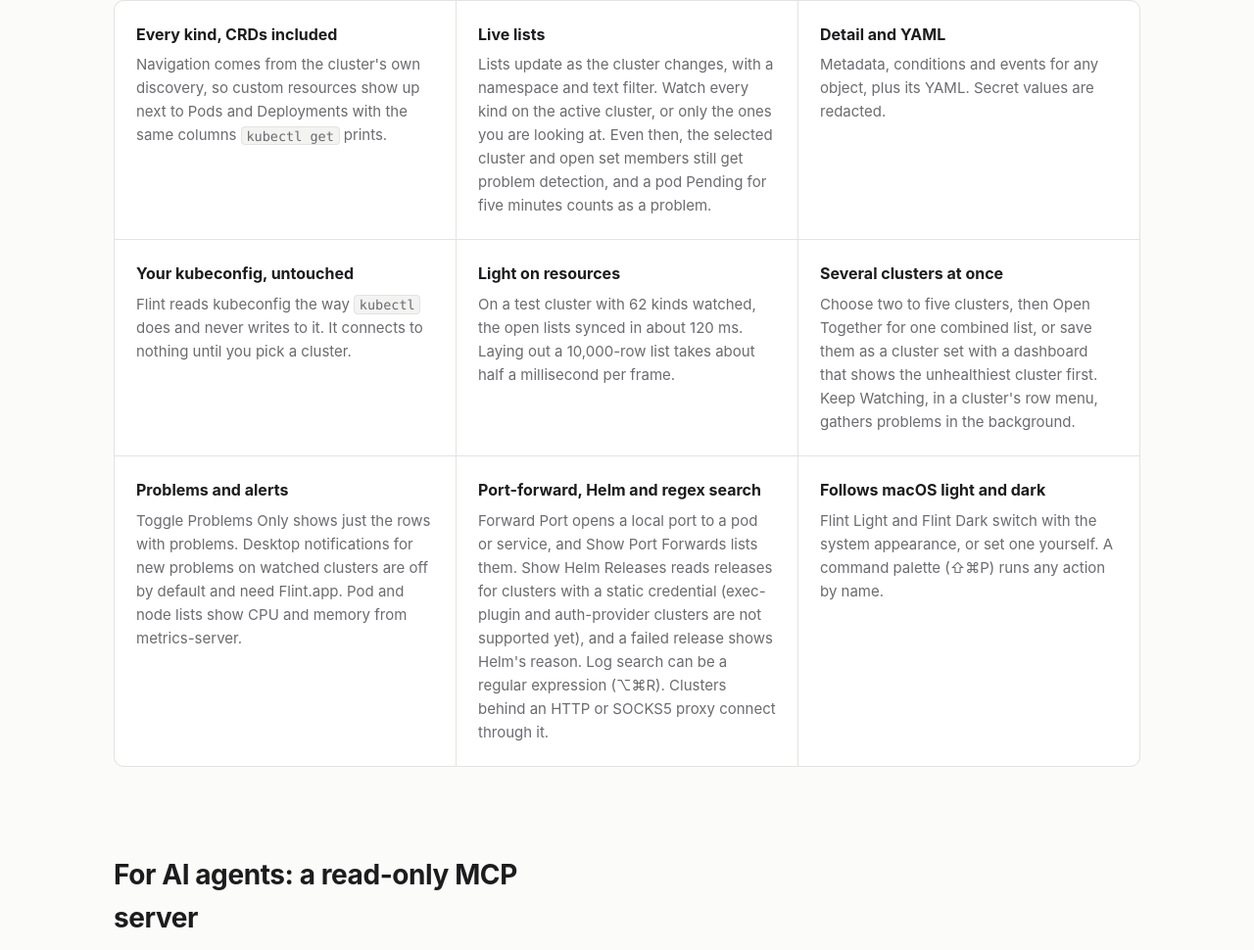
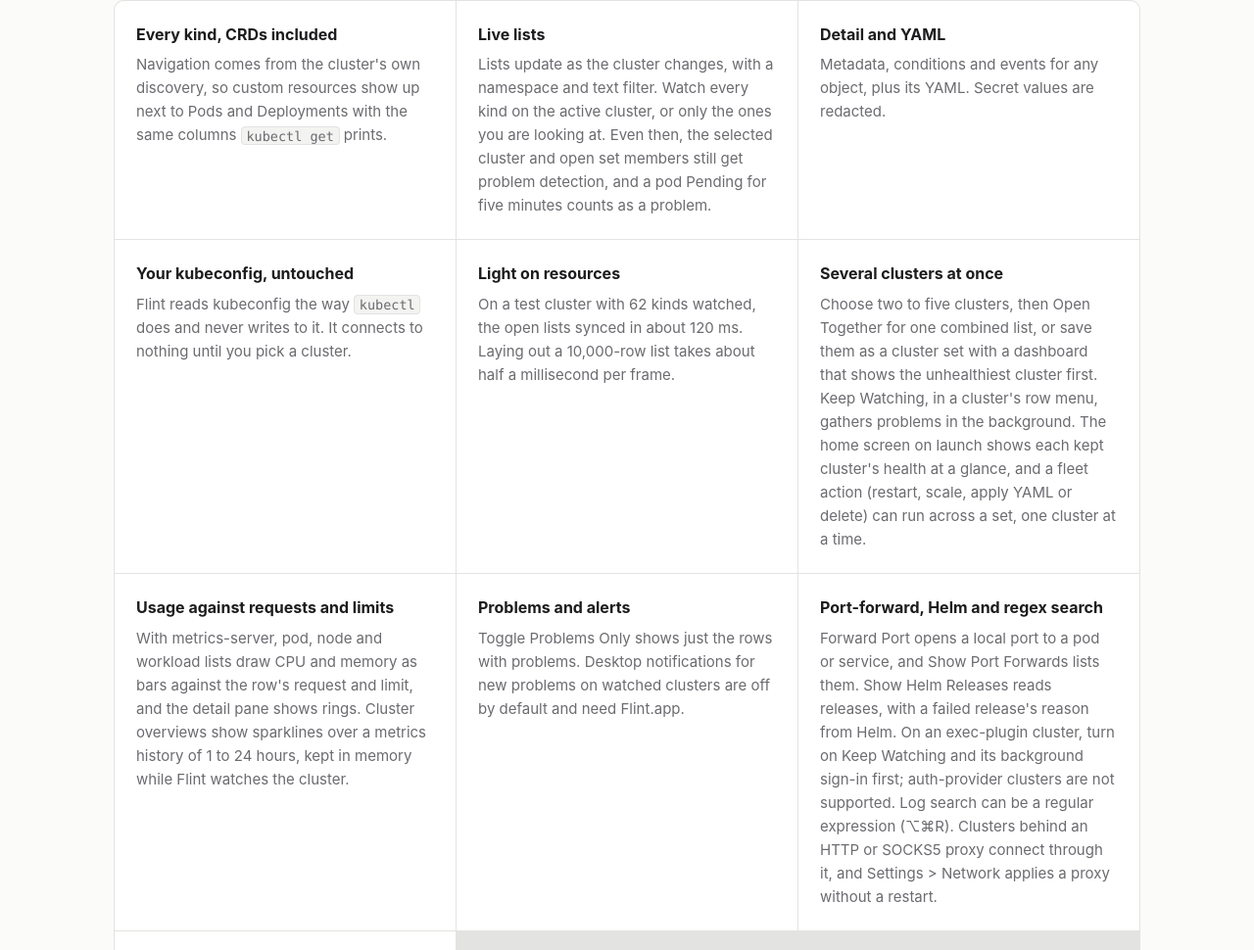
Before and after one commit to Sealos/flint, a plain HTML site: page site/index.html in a window 1280 px wide. Shown: the part 1727-2697 px from the top of the page at 98% size. Drawn offline with Linux system fonts and the light colour scheme.

Commit message:
docs: bring README, site, user paths, e2e coverage and limits up to date with v0.8

```diff
--- a/site/index.html
+++ b/site/index.html
@@ -142,20 +142,26 @@
           <h3>Several clusters at once</h3>
           <p>Choose two to five clusters, then Open Together for one combined list, or save them as a cluster set with
             a dashboard that shows the unhealthiest cluster first. Keep Watching, in a cluster's row menu, gathers
-            problems in the background.</p>
+            problems in the background. The home screen on launch shows each kept cluster's health at a glance, and a
+            fleet action (restart, scale, apply YAML or delete) can run across a set, one cluster at a time.</p>
+        </article>
+        <article class="card">
+          <h3>Usage against requests and limits</h3>
+          <p>With metrics-server, pod, node and workload lists draw CPU and memory as bars against the row's request and
+            limit, and the detail pane shows rings. Cluster overviews show sparklines over a metrics history of 1 to 24
+            hours, kept in memory while Flint watches the cluster.</p>
         </article>
         <article class="card">
           <h3>Problems and alerts</h3>
           <p>Toggle Problems Only shows just the rows with problems. Desktop notifications for new problems on watched
-            clusters are off by default and need Flint.app. Pod and node lists show CPU and memory from
-            metrics-server.</p>
+            clusters are off by default and need Flint.app.</p>
         </article>
         <article class="card">
           <h3>Port-forward, Helm and regex search</h3>
           <p>Forward Port opens a local port to a pod or service, and Show Port Forwards lists them. Show Helm
-            Releases reads releases for clusters with a static credential (exec-plugin and auth-provider clusters are
-            not supported yet), and a failed release shows Helm's reason. Log search can be a regular expression
-            (⌥⌘R). Clusters behind an HTTP or SOCKS5 proxy connect through it.</p>
+            Releases reads releases, with a failed release's reason from Helm. On an exec-plugin cluster, turn on Keep
+            Watching and its background sign-in first; auth-provider clusters are not supported. Log search can be a regular expression
+            (⌥⌘R). Clusters behind an HTTP or SOCKS5 proxy connect through it, and Settings &gt; Network applies a proxy without a restart.</p>
         </article>
         <article class="card">
           <h3>Follows macOS light and dark</h3>
@@ -213,7 +219,7 @@ claude mcp add flint -- /usr/local/bin/flint mcp
         <li class="done"><b>v0.3.0</b><span>Resource switcher, Go Back and pane navigation keys, plus matching-lines-only and errors-only log filters with adjustable context lines</span></li>
         <li class="done"><b>v0.4.0</b><span>YAML editing with inline validation, dry-run and diff; delete, scale, restart, cordon, drain</span></li>
         <li class="done"><b>v0.6.0</b><span>Cluster sets with a dashboard, Keep Watching and desktop alerts, problems-only lists, CPU and memory columns, port-forward panel, read-only Helm releases, regex log search</span></li>
-        <li class="done"><b>Next release</b><span>Guarded fleet actions across a cluster set (restart and scale: a dry run per cluster, one cluster at a time, stop at the first failure), deployment rollouts in recent activity, SOCKS5 proxies, warm lists for kept-watching clusters</span></li>
+        <li class="done"><b>Next release</b><span>Fleet actions across a cluster set (restart, scale, apply YAML and delete: a dry run per cluster, one cluster at a time, stop at the first failure), a home screen, usage bars and rings against request and limit, workload CPU and memory columns, a CPU and memory history, a Settings window and menus, Secret editing, deployment rollouts in recent activity, SOCKS5 proxies, warm lists for kept-watching clusters</span></li>
         <li class="next"><b>Next</b><span>Signed and notarized universal build, Homebrew cask, first signed release</span></li>
         <li><b></b><span>Curated views for core kinds and <a href="https://github.com/Sealos/flint/issues/265">log time ranges</a></span></li>
       </ol>
```
Also changed, not shown: 4 other files.
